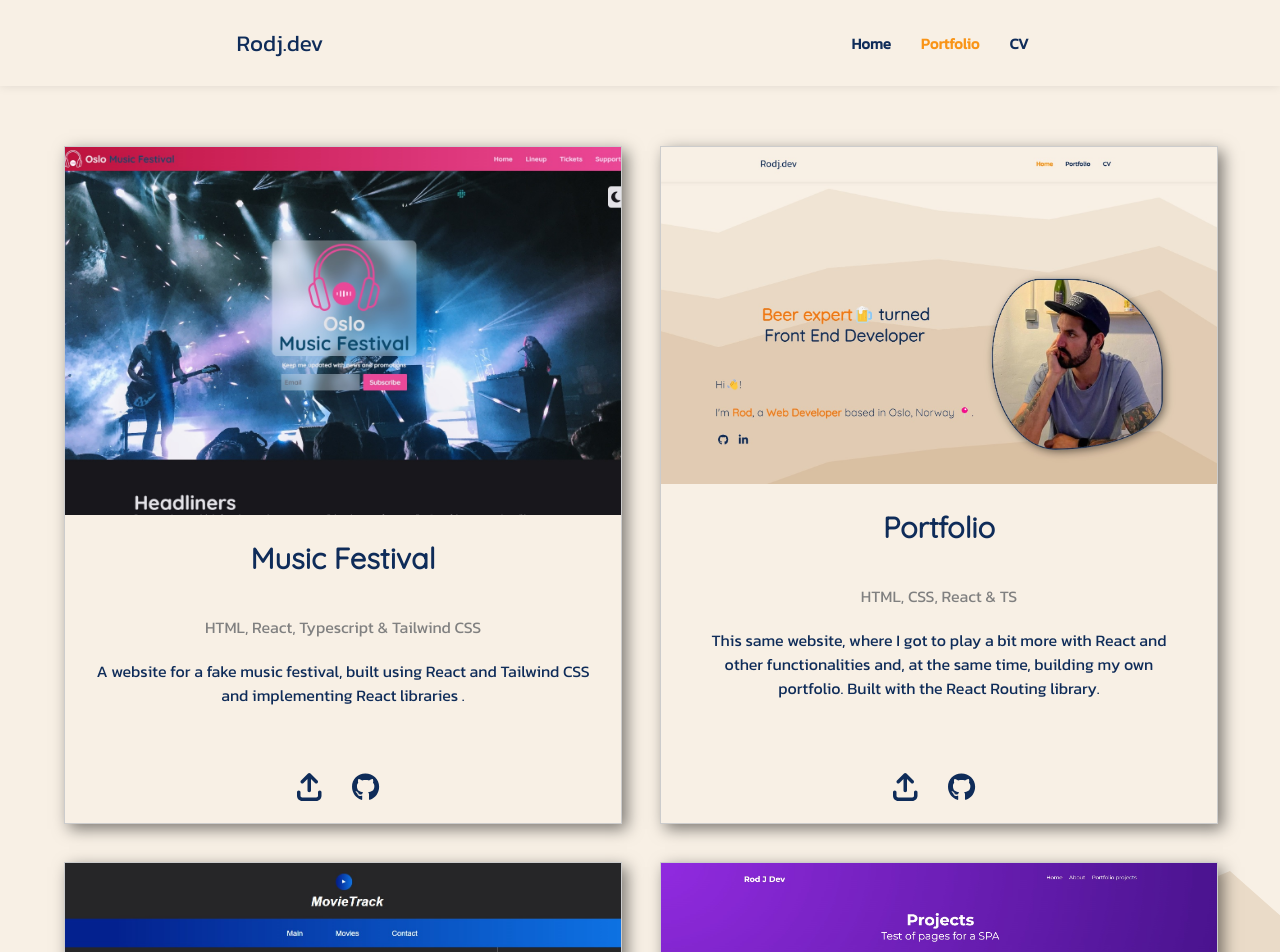
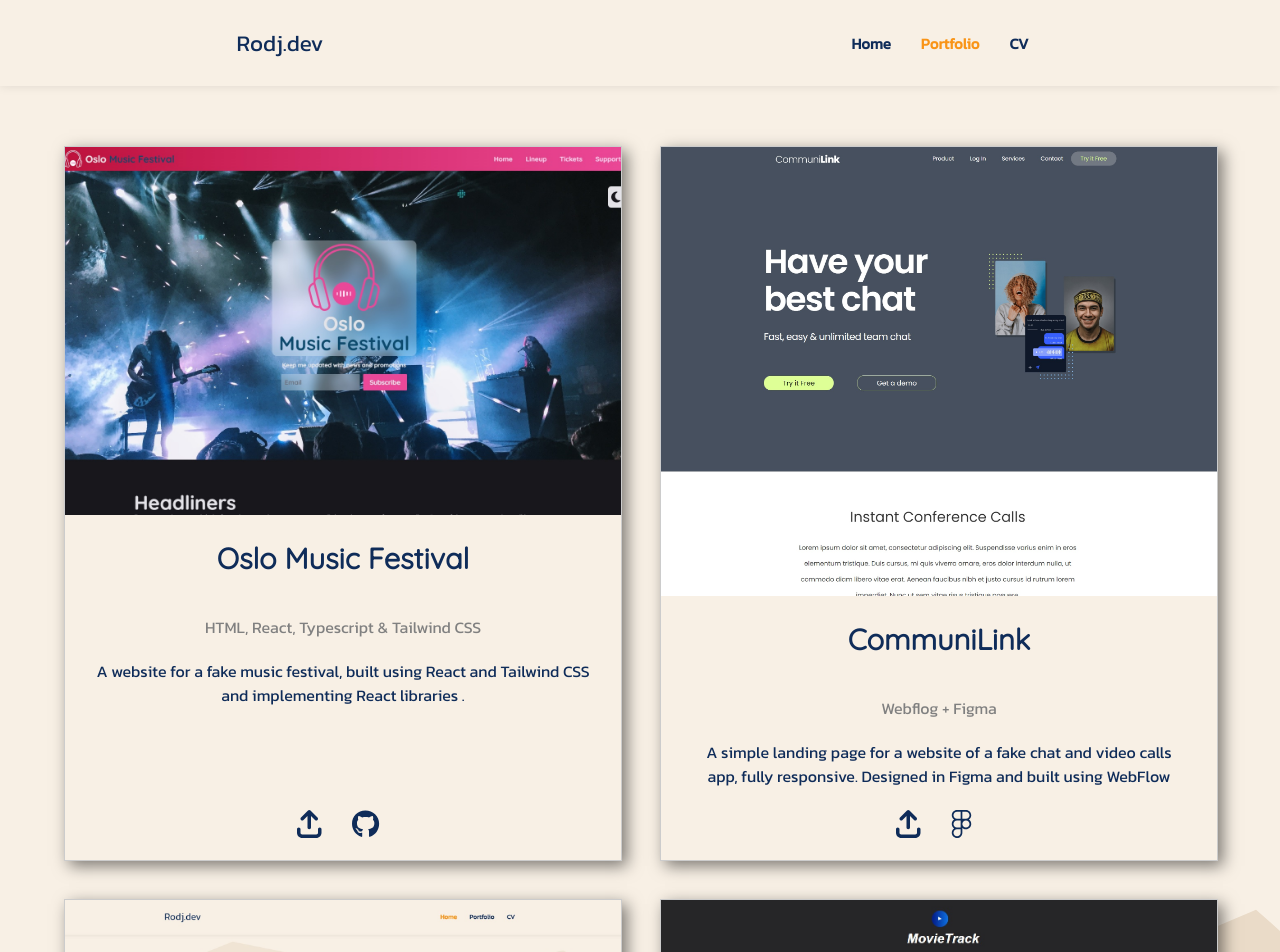
Before and after one commit to Rodjxc/portfolio, a React (Vite) app: page /portfolio in a window 1280 px wide. Shown: the top 952 px of the page. Built offline with nearby package versions, Linux system fonts and the light colour scheme.

Commit message:
feat: added CommuniLink project and icon for figma

```diff
--- a/src/Components/Portfolio/Portfolio.css
+++ b/src/Components/Portfolio/Portfolio.css
@@ -18,7 +18,8 @@ h1 {
   align-items: center;
   justify-content: space-between;
   padding: 5%;
-  grid-auto-rows: 1fr; /* Make all rows have equal height */
+  grid-auto-rows: 1fr;
+  /* Make all rows have equal height */
 }
 
 .work-item {
@@ -30,7 +31,8 @@ h1 {
   width: 100%;
   display: flex;
   flex-direction: column;
-  height: 100%; /* Make sure work-items expand to fill the grid cell */
+  height: 100%;
+  /* Make sure work-items expand to fill the grid cell */
 }
 
 .work-item:hover {
@@ -40,6 +42,7 @@ h1 {
 .work-item img {
   width: 100%;
   height: 100%;
+  max-height: 620px;
   object-fit: cover;
 }
 
--- a/src/Components/Portfolio/Portfolio.tsx
+++ b/src/Components/Portfolio/Portfolio.tsx
@@ -3,6 +3,8 @@ import { FontAwesomeIcon } from "@fortawesome/react-fontawesome";
 import { faArrowUpFromBracket } from "@fortawesome/free-solid-svg-icons";
 import { faGithub } from "@fortawesome/free-brands-svg-icons";
 import { Link } from "react-router-dom";
+import { faFigma } from "@fortawesome/free-brands-svg-icons";
+
 import "./Portfolio.css";
 
 export const Portfolio = () => {
@@ -17,7 +19,7 @@ export const Portfolio = () => {
                 {/*   If I want it to go to another page where I can display the project itself in detail, activate the
                 link below. In this case the projects are just ideas so there's not much to talk about */}
                 {/* <Link to={"/project/" + Works.id}> */}
-                <Link
+                <Link className="portfolio-img"
                   to={Works.url || "/default-path-if-undefined"}
                   target="_blank"
                 >
@@ -49,6 +51,11 @@ export const Portfolio = () => {
                         <FontAwesomeIcon icon={faGithub} className="icon" />
                       </Link>
                     )}
+                    {Works.figma && (
+                      <Link to={Works.figma} target="_blank">
+                        <FontAwesomeIcon icon={faFigma} className="icon" />
+                      </Link>
+                    )}
                   </span>
                 </div>
               </span>
--- a/src/Data/Works.tsx
+++ b/src/Data/Works.tsx
@@ -1,20 +1,30 @@
 export const Works = [
   {
     id: "Music-Festival",
-    name: "Music Festival",
+    name: "Oslo Music Festival",
     url: "https://music-festival-ten.vercel.app/",
     tecnologies: "HTML, React, Typescript & Tailwind CSS",
-    categories: "Website",
+    categories: "Web Design",
     description:
       "A website for a fake music festival, built using React and Tailwind CSS and implementing React libraries .",
     github: "https://github.com/Rodjxc/Music-Festival",
   },
   {
+    id: "CommuniLink",
+    name: "CommuniLink",
+    url: "https://rods-amazing-site-e407b1.webflow.io/",
+    tecnologies: "Webflog + Figma",
+    categories: "Web Design, built using Webflow",
+    description:
+      "A simple landing page for a website of a fake chat and video calls app, fully responsive. Designed in Figma and built using WebFlow",
+    figma: "https://www.figma.com/file/gpUYxGbCorvTaXlqGYHxmE/Practice%3A-Chat-App-Homepage-Design-(Copy)?type=design&node-id=107%3A17&mode=design&t=zf1RNJpPckd9Z4oB-1"
+  },
+  {
     id: "portoflio",
     name: "Portfolio",
     url: "https://rodj.dev",
-    tecnologies: "HTML, CSS, React & TS",
-    categories: "Website",
+    tecnologies: "HTML, CSS, React & TypeScript",
+    categories: "Website, Web Design",
     description:
       "This same website, where I got to play a bit more with React and other functionalities and, at the same time, building my own portfolio. Built with the React Routing library.",
     github: "https://github.com/Rodjxc/portfolio",
@@ -34,7 +44,7 @@ export const Works = [
     name: "Gatsby Portfolio Template",
     url: "https://gatsby-portf-template-j75r8mhel-rodjxc.vercel.app",
     tecnologies: "GatsbyJS, ReactJS, GraphQL and CSS Modules",
-    categories: "Web Design",
+    categories: "Web Development",
     description:
       "A website template for a portfolio / blog, created from scratch using a blank Gatsby template. I used CSS modules for styling, and GraphQL for fetch information from Mardown files. It creates new pages dynamically everytime a new markdown file is created. Also thanks to GraphQL improves the performance of the site and size of rendered images",
       github: "https://github.com/Rodjxc/gatsby-tuto",
@@ -45,8 +55,9 @@ export const Works = [
     name: "La Fogata de Raid",
     url: "https://lafogataderaid.com/",
     tecnologies: "Wordpress, CSS",
-    categories: "Web Design",
+    categories: "Website with Wordpress CMS",
     description:
       "My personal project, the first functional website I created for the videogame Raid Shadow Legends. It's the reference in Spanish language for the game Raid Shadow Legends videogame.",
   },
+
 ];
```
Also changed, not shown: public/img/CommuniLink.jpg (added).
